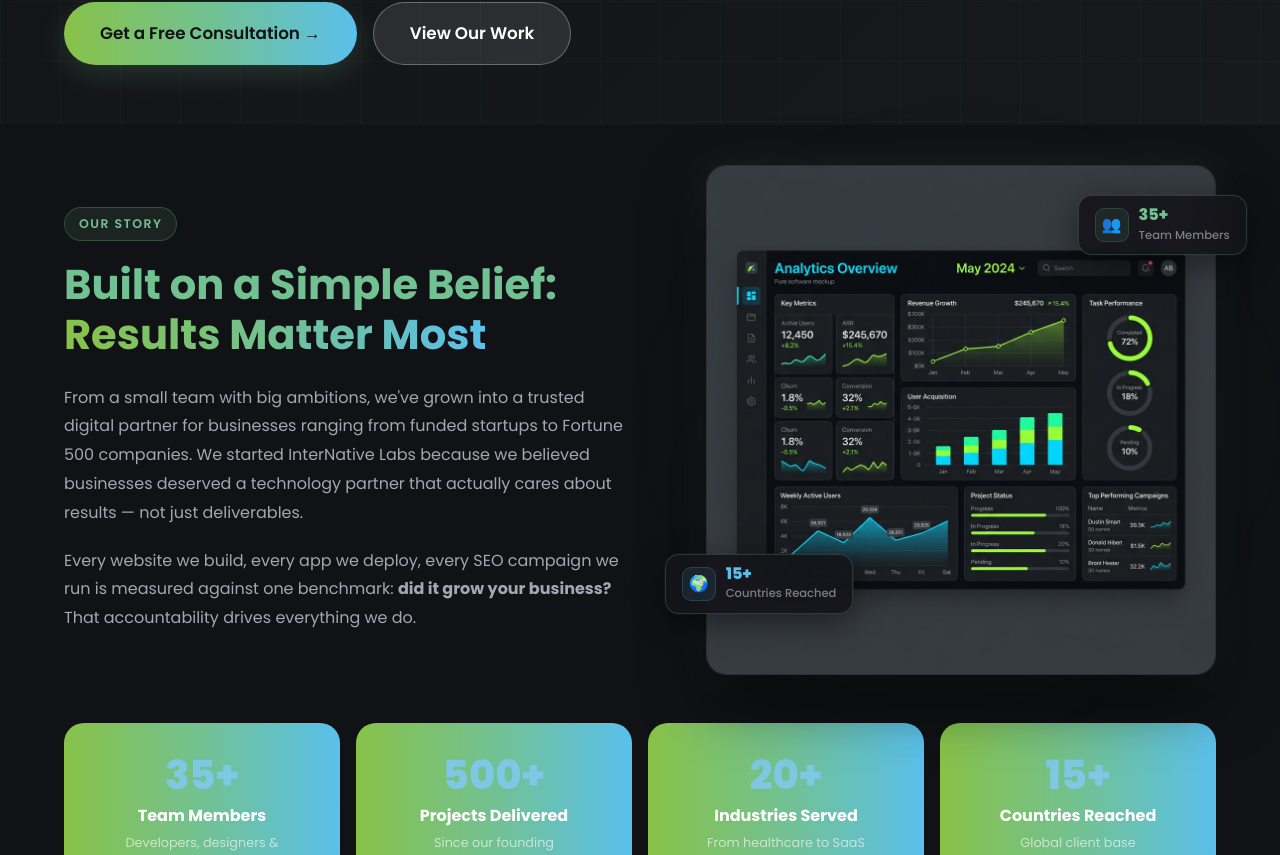
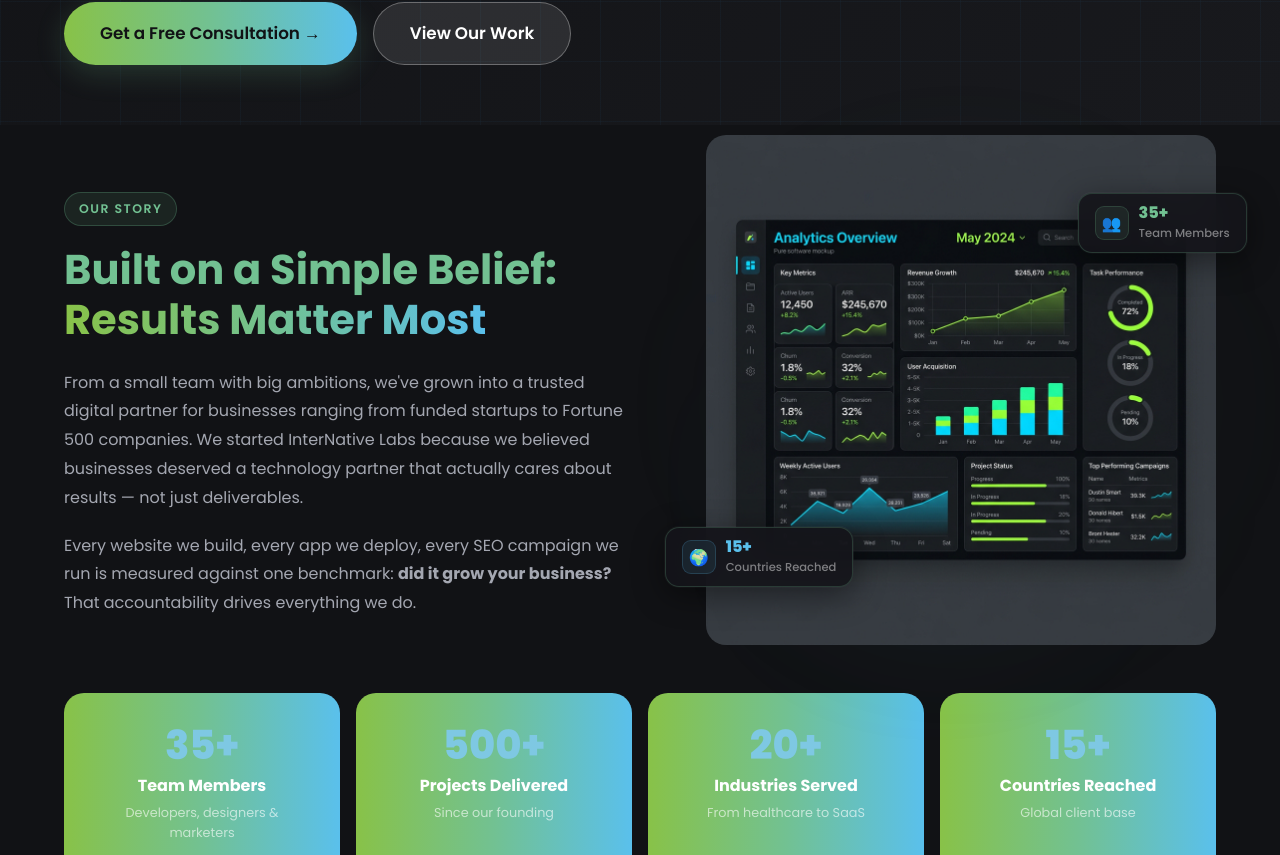
Before and after one commit to Haziq-imam/internative_labs, a Next.js app: page /about in a window 1280 px wide. Shown: the part 719-1574 px from the top of the page. Built offline with nearby package versions, Linux system fonts and the light colour scheme.

Commit message:
feat: initialize global CSS with design tokens, base styles, and component utilities

```diff
--- a/app/globals.css
+++ b/app/globals.css
@@ -772,12 +772,16 @@ p { line-height: 1.7; }
   width: 100%;
   height: auto;
   border-radius: var(--radius-lg);
-  border: 1.5px solid rgba(255, 255, 255, 0.12);
-  box-shadow: 0 25px 60px rgba(0, 0, 0, 0.6), 0 0 40px rgba(114, 193, 146, 0.12);
+  /* Removed border and box-shadow for cleaner look */
+  border: none;
+  box-shadow: none;
+  /* Pull the image up slightly to reveal more of it */
+  margin-top: -30px;
   transition: transform 0.5s ease;
   z-index: 1;
   position: relative;
 }
+
 .hero-image:hover { transform: translateY(-6px) scale(1.01); }
 
 /* ── Browser Chrome Frame ── */
```
